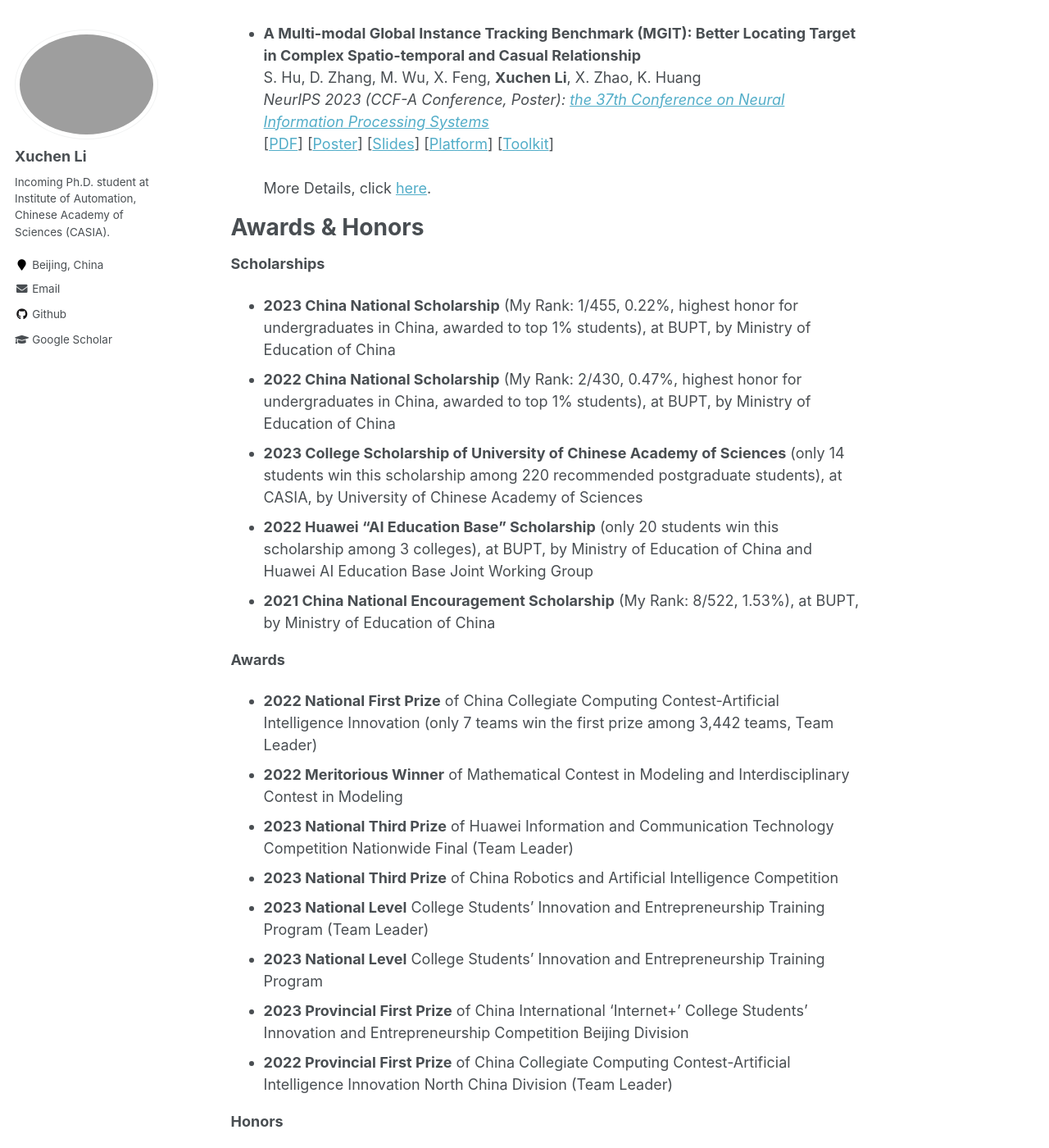
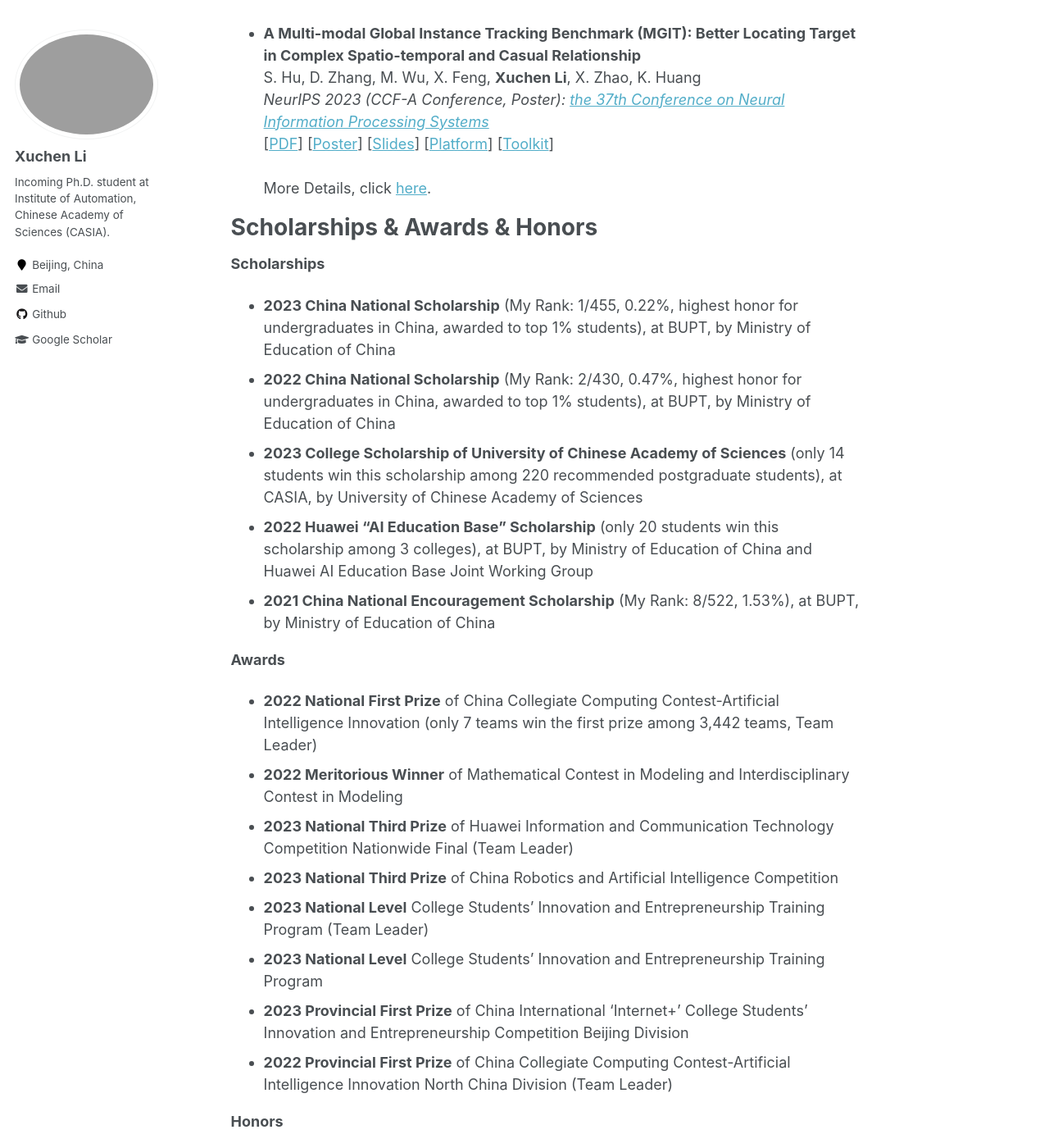
Before and after one commit to Xuchen-Li/Xuchen-Li.github.io, a Jekyll site: the page built from _pages/about.md, in a window 1280 px wide and 1400 px high, scrolled down 1832 px. Shown: the whole window at 82% size. Built offline with Jekyll 4.4.1, drawn with Linux system fonts in a browser that asks for light colours; some of the changed text lies outside the part shown.

Commit message:
Update about.md

```diff
--- a/_pages/about.md
+++ b/_pages/about.md
@@ -58,11 +58,12 @@ Publications
   [[Poster](https://xuchen-li.github.io/files/MGIT-poster.pdf)]
   [[Slides](https://xuchen-li.github.io/files/MGIT-Slides.pdf)]
   [[Platform](http://videocube.aitestunion.com/)]
-  [[Toolkit](https://github.com/Xuchen-Li/MGIT-toolkit)] <br><br>
+  [[Toolkit](https://github.com/Xuchen-Li/MGIT-toolkit)]
+<br><br>
 More Details, click [here](https://xuchen-li.github.io/publications/).
 
 
-Awards & Honors
+Scholarships & Awards & Honors
 ======
 
 **Scholarships**
@@ -83,8 +84,9 @@ Awards & Honors
 * **2022 Provincial First Prize** of China Collegiate Computing Contest-Artificial Intelligence Innovation North China Division (Team Leader)
 
 **Honors**
-* **2023 Beijing Municipal Merit Student** (only 36 students obtain this honor), at BUPT<br><br>
-More Awards & Honors, click [here](https://xuchen-li.github.io/awards&honors/).
+* **2023 Beijing Municipal Merit Student** (only 36 students obtain this honor), at BUPT
+<br><br>
+More Scholarships & Awards & Honors, click [here](https://xuchen-li.github.io/awards&honors/).
 
 
 Activities
```
